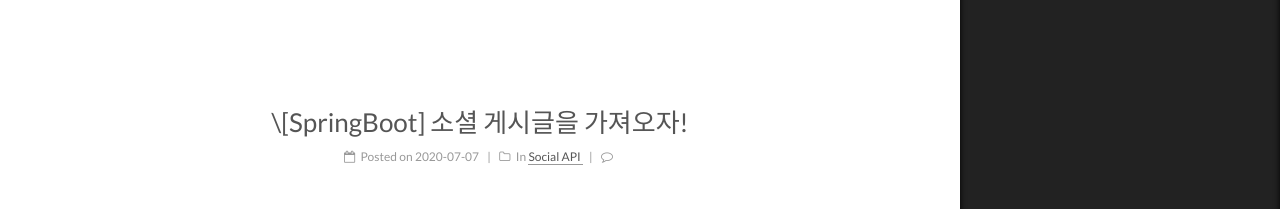
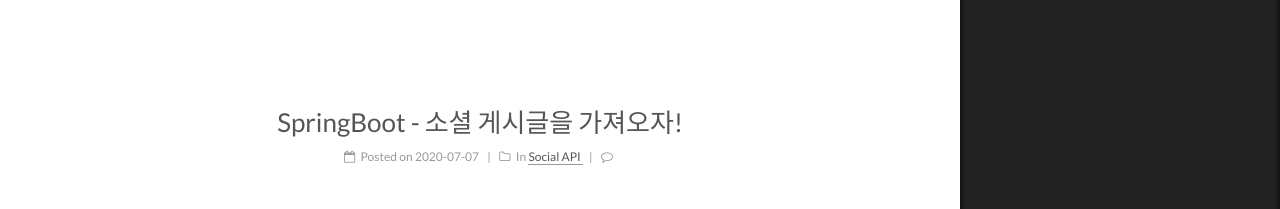
Before and after one commit to jbb9229/jbb9229.github.io, a Jekyll site: the page built from _posts/2020-07-07-spring-socialembed-01.md, in a window 1280 px wide and 1400 px high. Shown: the part 274-483 px from the top of the window. Built offline with Jekyll 4.4.1, drawn with Linux system fonts in a browser that asks for light colours; comment, search, counter and statistics services are not loaded; some of the changed text lies outside the part shown; grey boxes are pictures that could not be loaded.

Commit message:
fix title 2020-07-07-spring-socialembed-01.md

````diff
--- a/_posts/2020-07-07-spring-socialembed-01.md
+++ b/_posts/2020-07-07-spring-socialembed-01.md
@@ -1,5 +1,5 @@
 ---
-title: \[SpringBoot] 소셜 게시글을 가져오자!
+title: SpringBoot - 소셜 게시글을 가져오자!
 date: 2020-07-07 11:30:50
 photos:
  - https://images.velog.io/images/jbb9229/post/2e922545-6d6e-4e66-b2d6-1200ed9de0ae/localhost_8080_%20(4).png
@@ -63,7 +63,7 @@
 
 ### Controller
 
-```java
+```
 @RestController
 public class EmbedController {
 
@@ -81,7 +81,7 @@
 
 ### Service
 
-```java
+```
 @Service
 public class EmbedService {
 
@@ -267,7 +267,7 @@
 ```
 
 ### Test
-```java
+```
 @RunWith(SpringRunner.class)
 @SpringBootTest(webEnvironment = WebEnvironment.RANDOM_PORT)
 public class EmbedControllerTest {
@@ -291,7 +291,7 @@
 
 ### Sample Request
 
-```http request
+```
     http://localhost:{port-number}/api/socialembed?url={social-url}
 ```
 
````
